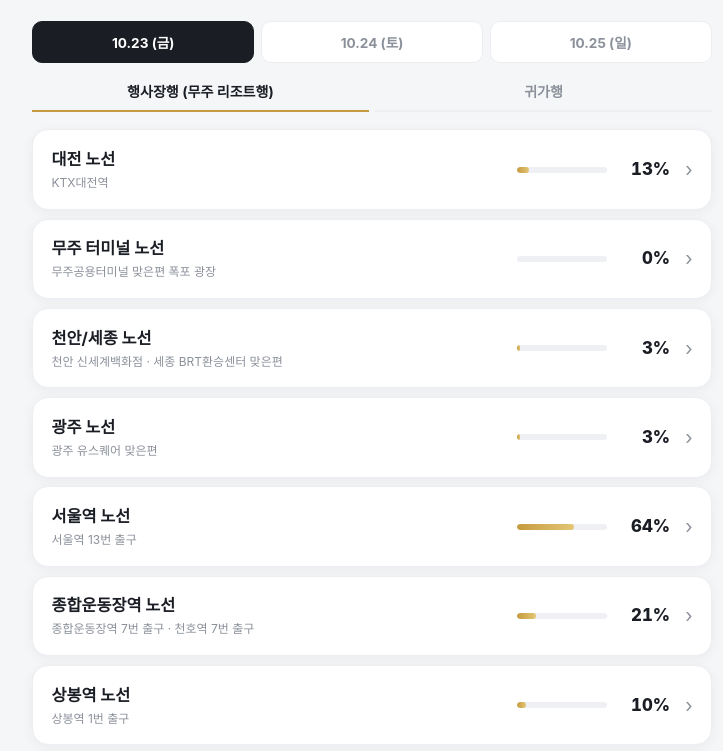
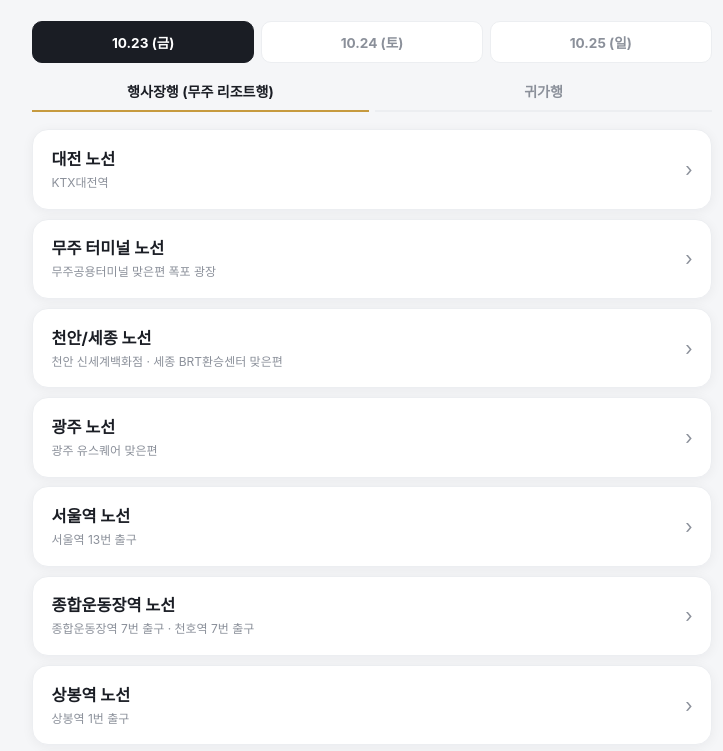
Before and after one commit to hschoi-web/gtws-status, a plain HTML site: page index.html in a window 1280 px wide. Shown: the part 174-925 px from the top of the page, without its empty margins (268-991 px from the left). Drawn offline with Linux system fonts and the light colour scheme; a web font is replaced by a local one.

Commit message:
표시: 회차번호 제거·묶인 출발시각 나열, 노선별 총% 제거

```diff
--- a/index.html
+++ b/index.html
@@ -75,7 +75,7 @@
   .route.open .runs{max-height:1200px}
   .run{display:flex;align-items:center;gap:1rem;padding:.8rem 1.15rem;border-top:1px solid var(--line)}
   .run .rc{font-size:.74rem;color:var(--muted);width:2.6rem;flex-shrink:0}
-  .run .rt{font-size:1.05rem;font-weight:800;font-variant-numeric:tabular-nums;letter-spacing:.02em;width:3.4rem;flex-shrink:0}
+  .run .rt{font-size:1.02rem;font-weight:800;font-variant-numeric:tabular-nums;letter-spacing:.02em;min-width:3.4rem;white-space:nowrap;flex-shrink:0}
   .run .prog{flex:1}
   .run .ptrack{height:8px;border-radius:99px;background:var(--track);overflow:hidden}
   .run .pfill{height:100%;border-radius:99px;background:linear-gradient(90deg,var(--accent),var(--accent-2));width:0;transition:width 1s cubic-bezier(.16,1,.3,1)}
@@ -181,8 +181,6 @@ function renderRoutes(){
         <div class="rt-path">${path}</div>
       </div>
       <div class="rt-agg">
-        <div class="mini"><div class="mtrack"><div class="mfill" style="width:${agg}%"></div></div></div>
-        <span class="pct">${agg}%</span>
         <span class="chev">›</span>
       </div>`;
     head.onclick=()=>card.classList.toggle('open');
@@ -192,9 +190,9 @@ function renderRoutes(){
     info.runs.forEach(r=>{
       const rate=rateOf(r.booked);
       const row=document.createElement('div'); row.className='run'+(rate>=100?' full':'');
+      const label=(r.deps&&r.deps.length?r.deps:[r.dep]).join(', ');
       row.innerHTML=`
-        <span class="rt">${r.dep}</span>
-        <span class="rc">${r.run||''}</span>
+        <span class="rt">${label}</span>
         <span class="prog"><span class="ptrack"><span class="pfill" data-w="${rate}"></span></span></span>
         <span class="pv">${rate}%</span>`;
       runs.appendChild(row);
```
